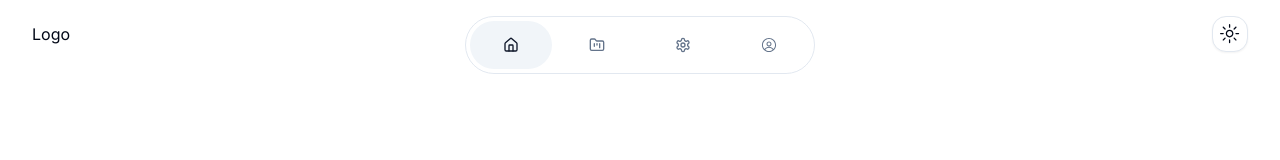
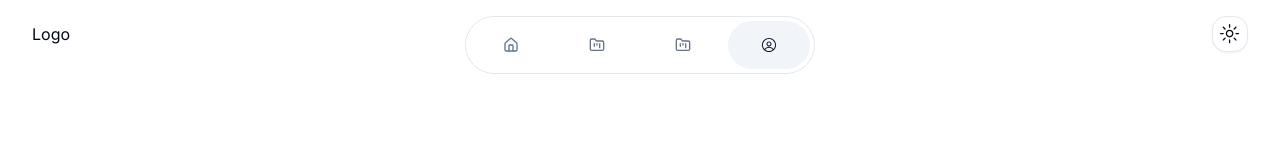
Before and after one commit to mirislomovmirjalol/blurry-layout-ui, a Next.js app: page /auth in a window 1280 px wide. Shown: the top 160 px of the page. Built offline with nearby package versions, Linux system fonts and the light colour scheme.

Commit message:
feat: navlinks as constants

```diff
--- a/components/Navbar.tsx
+++ b/components/Navbar.tsx
@@ -1,31 +1,23 @@
+"use client"
 import Link from "next/link";
-import {FolderKanban, Home, Settings} from "lucide-react";
-import {AvatarIcon} from "@radix-ui/react-icons";
+import {navlinks} from "@/constants/navlinks";
+import {cn} from "@/lib/utils";
+import {usePathname} from "next/navigation";
 
 const Navbar = () => {
+    const pathname = usePathname()
+    console.log(pathname)
     return (
         <nav className="md:top-4 md:bottom-full fixed bottom-4 w-full mx-auto z-10">
             <ul className="flex flex-row space-x-1 justify-between items-center rounded-full p-1 text-muted-foreground border backdrop-blur-md bg-background/50 max-w-[350px] mx-auto">
-                <Link href="/" className="py-4 w-full flex justify-center hover:bg-accent rounded-full transition-all duration-300 bg-accent text-accent-foreground">
-                    <li>
-                        <Home className="h-4 w-4"/>
-                    </li>
-                </Link>
-                <Link href="/about" className="py-4 w-full flex justify-center hover:bg-accent rounded-full transition-all duration-300">
-                    <li>
-                        <FolderKanban className="h-4 w-4"/>
-                    </li>
-                </Link>
-                <Link href="/contact" className="py-4 w-full flex justify-center hover:bg-accent rounded-full transition-all duration-300">
-                    <li>
-                        <Settings className="h-4 w-4"/>
-                    </li>
-                </Link>
-                <Link href="/auth" className="py-4 w-full flex justify-center hover:bg-accent rounded-full transition-all duration-300">
-                    <li>
-                        <AvatarIcon className="h-4 w-4"/>
-                    </li>
-                </Link>
+                {navlinks.map((link) => (
+                    <Link key={link.href} href={link.href}
+                          className={cn("py-4 w-full flex justify-center hover:bg-accent rounded-full transition-all duration-300", pathname === link.href ? "bg-accent text-accent-foreground" : "")}>
+                        <li>
+                            {link.icon}
+                        </li>
+                    </Link>
+                ))}
             </ul>
         </nav>
     );
--- /dev/null
+++ b/constants/navlinks.tsx
@@ -0,0 +1,32 @@
+import {FolderKanban, Home} from "lucide-react";
+import {ReactNode} from "react";
+import {AvatarIcon} from "@radix-ui/react-icons";
+
+type Navlink = {
+    href: string;
+    label: string;
+    icon: ReactNode;
+}
+
+export const navlinks: Navlink[] = [
+    {
+        href: "/",
+        label: "Home",
+        icon: <Home className="h-4 w-4"/>,
+    },
+    {
+        href: "/projects",
+        label: "Projects",
+        icon: <FolderKanban className="h-4 w-4"/>
+    },
+    {
+        href: "/settings",
+        label: "Settings",
+        icon: <FolderKanban className="h-4 w-4"/>
+    },
+    {
+        href: "/auth",
+        label: "Auth",
+        icon: <AvatarIcon className="h-4 w-4"/>,
+    },
+] as const;
```
